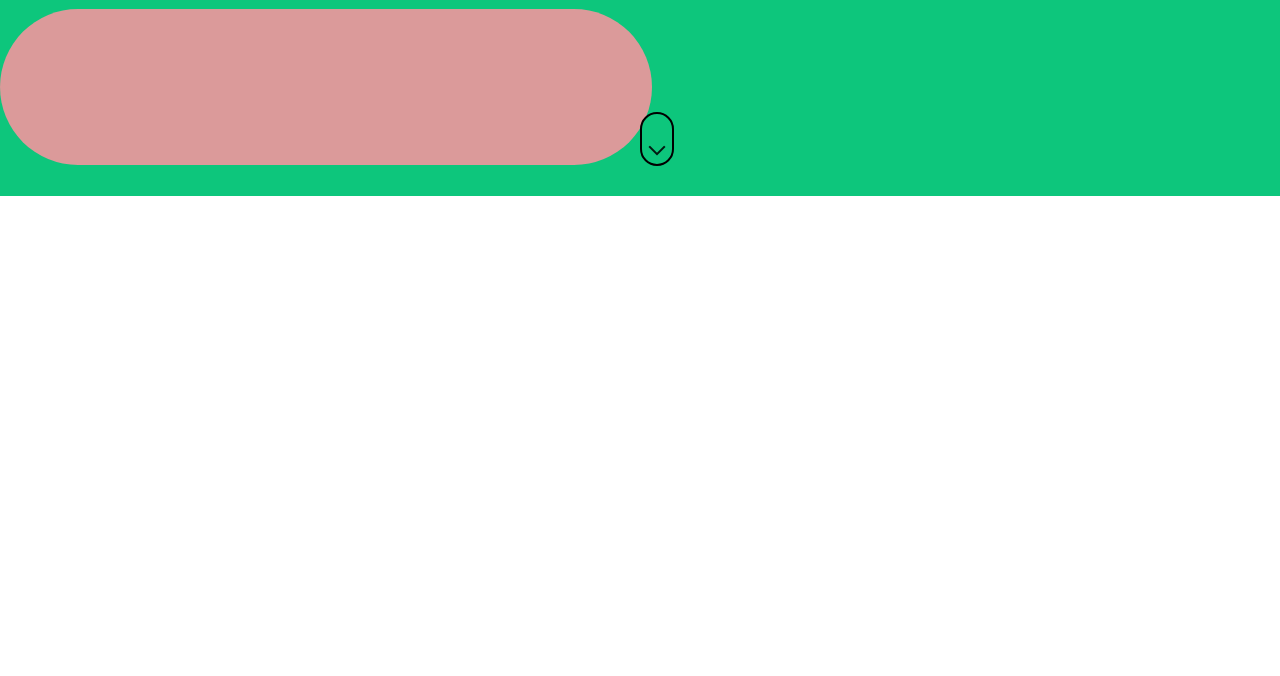
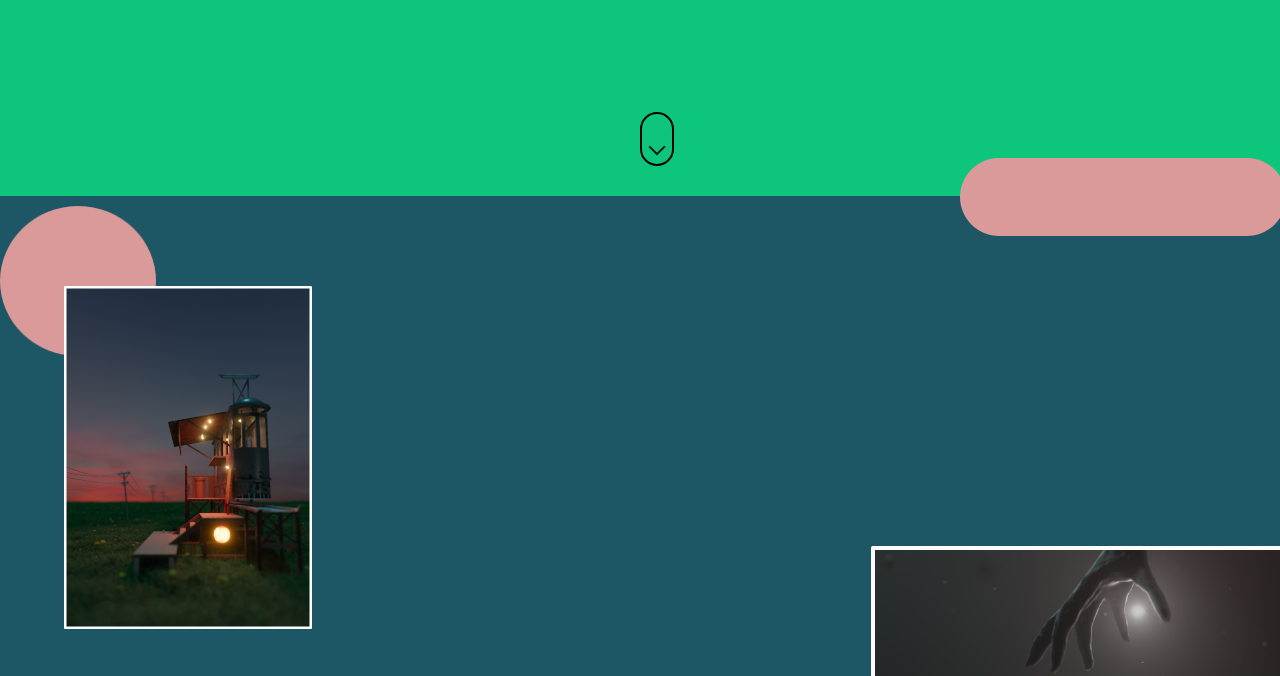
Before and after one commit to ND15/My_Website_V2, a plain HTML site: page template/index.html in a window 1280 px wide. Shown: the part 684-1360 px from the top of the page. Before the commit the page ends 880 px from the top, so only its background shows below. Drawn offline with Linux system fonts and the light colour scheme.

Commit message:
Added art page

```diff
--- a/static/css/styles.css
+++ b/static/css/styles.css
@@ -75,6 +75,13 @@ a
     height: 100%;
     width: 100%;
     background-color: #0DC67C;
+}
+
+.page-two
+{
+    height: 100%;
+    width: 100%;
+    background-color: #1D5664;
 }
 
 .description
@@ -182,10 +189,46 @@ a
     }
 }
 
-.shapes-bar
+.shape-bar
 {
     position: absolute;
-    width: 652px;
-    height: 156px;
-    right: 10px;
+    width: 326px;
+    height: 78px;
+    bottom: -15%;
+    left: 75%;
 }
+
+.circle
+{
+    position: absolute;
+    width: 156px;
+    height: 150px;
+    padding-top: 10px;
+}
+
+.hotel
+{
+    position: absolute;
+    width: 248px;
+    height: 343px;
+    left: 5%;
+    padding-top: 90px;
+}
+
+.triangle
+{
+    position: absolute;
+    width: 165px;
+    height: 103px;
+    padding-top: 296px;
+    left: 1320px;
+}
+
+.hand
+{
+    position: absolute;
+    width: 507px;
+    height: 317px;
+    left: 871px;
+    padding-top: 350px;
+}
--- a/template/index.html
+++ b/template/index.html
@@ -25,10 +25,20 @@
                 <p class="explore">
                     Explore the world of  3D art.
                 </p>
-                <a href=".sdf">
+                <a href="#arts">
                     <div class="scroll-down"></div>
                 </a>
                 <img src="../static/rectangle_bar.png" alt="img" class="shape-bar">
+                </div>
+            </div>
+            <div class="page-two" id="arts">
+                <div class="image-one">
+                    <img src="../static/Circle.png" alt="circleimg" class="circle">
+                    <img src="../static/Hotel02 (1).png" alt="Hotelimg" class="hotel">
+                </div>
+                <div class="image-two">
+                    <img src="../static/image-traingle.png" alt="image-traingle" class="triangle">
+                    <img src="../static/handfinal8.png" alt="hand" class="hand">
                 </div>
             </div>
 
```
Also changed, not shown: static/Circle.png (added), static/Circle@2x.png (added), static/Hotel02 (1).png (added), static/Hotel02 (1)@2x.png (added), static/handfinal8.png (added), static/handfinal8@2x.png (added), static/image-traingle.png (added), static/image-traingle@2x.png (added).
